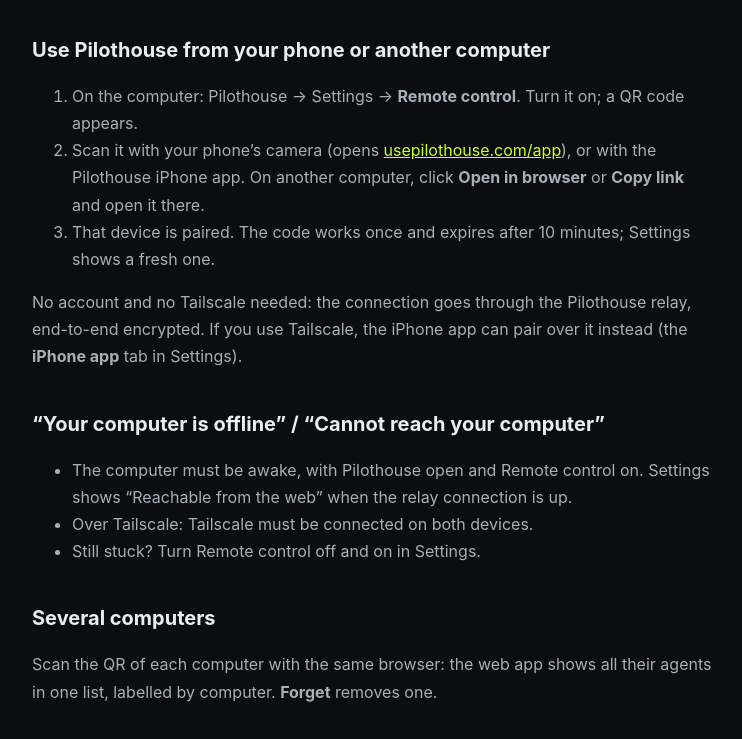
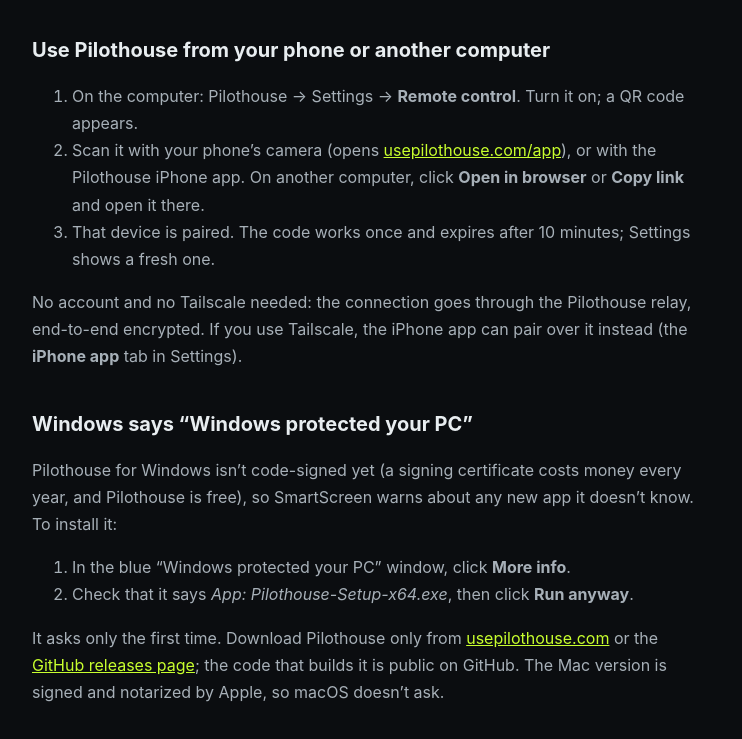
Before and after one commit to aemresrbyk/pilothouse-site, a plain HTML site: page support.html in a window 1280 px wide. Shown: the part 198-937 px from the top of the page, without its empty margins (268-1010 px from the left). Drawn offline with Linux system fonts and the light colour scheme.

Commit message:
feat: Windows SmartScreen steps on Support, linked from the download (#17)
Co-authored-by: Claude Opus 5.5 <noreply@anthropic.com>

```diff
--- a/support.html
+++ b/support.html
@@ -40,6 +40,14 @@
 </ol>
 <p>No account and no Tailscale needed: the connection goes through the Pilothouse relay, end-to-end encrypted. If you use Tailscale, the iPhone app can pair over it instead (the <strong>iPhone app</strong> tab in Settings).</p>
 
+<h2 id="windows">Windows says “Windows protected your PC”</h2>
+<p>Pilothouse for Windows isn’t code-signed yet (a signing certificate costs money every year, and Pilothouse is free), so SmartScreen warns about any new app it doesn’t know. To install it:</p>
+<ol>
+<li>In the blue “Windows protected your PC” window, click <strong>More info</strong>.</li>
+<li>Check that it says <em>App: Pilothouse-Setup-x64.exe</em>, then click <strong>Run anyway</strong>.</li>
+</ol>
+<p>It asks only the first time. Download Pilothouse only from <a href="https://usepilothouse.com">usepilothouse.com</a> or the <a href="https://github.com/aemresrbyk/pilothouse/releases/latest">GitHub releases page</a>; the code that builds it is public on GitHub. The Mac version is signed and notarized by Apple, so macOS doesn’t ask.</p>
+
 <h2>“Your computer is offline” / “Cannot reach your computer”</h2>
 <ul>
   <li>The computer must be awake, with Pilothouse open and Remote control on. Settings shows “Reachable from the web” when the relay connection is up.</li>
```
Also changed, not shown: index.html (+2 -2 lines).
